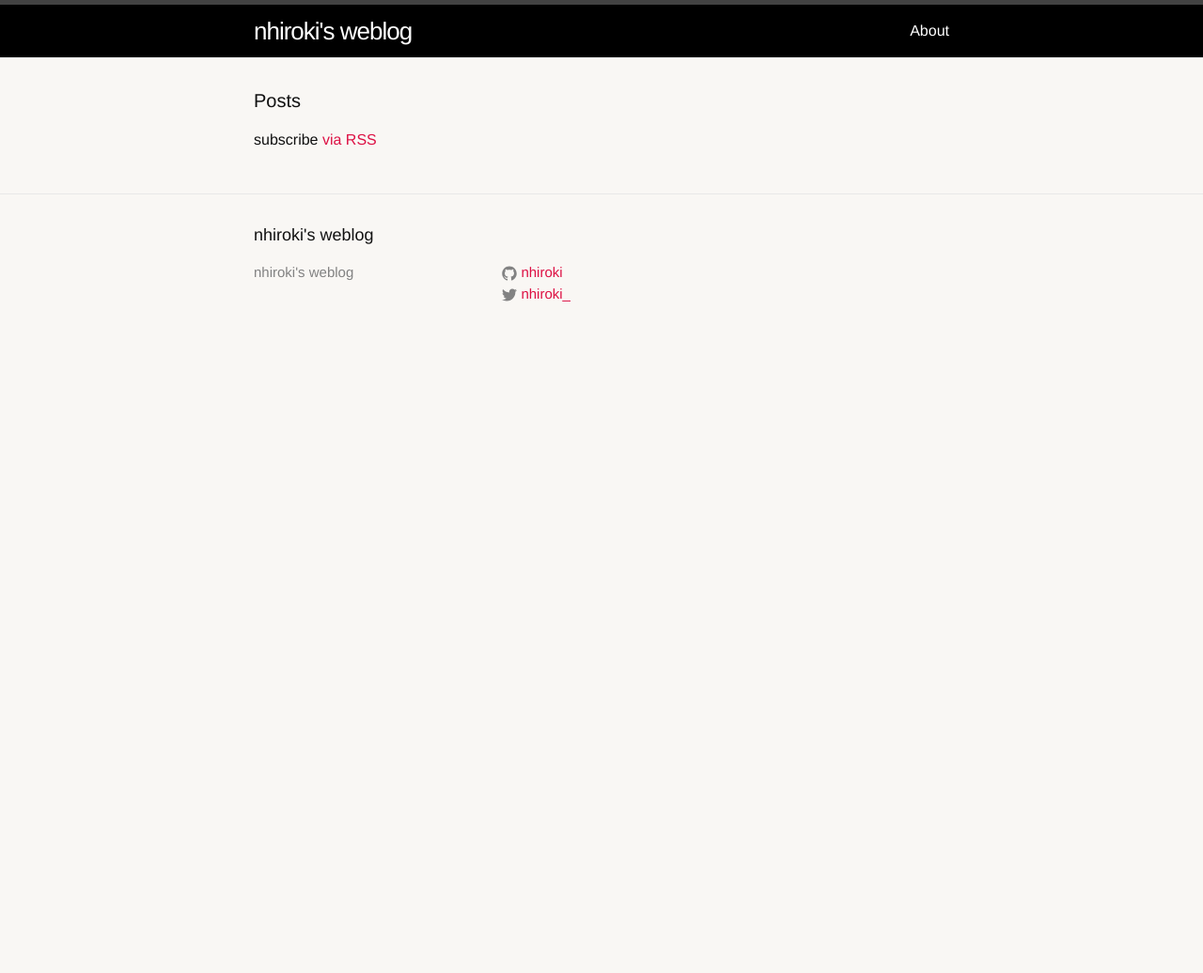
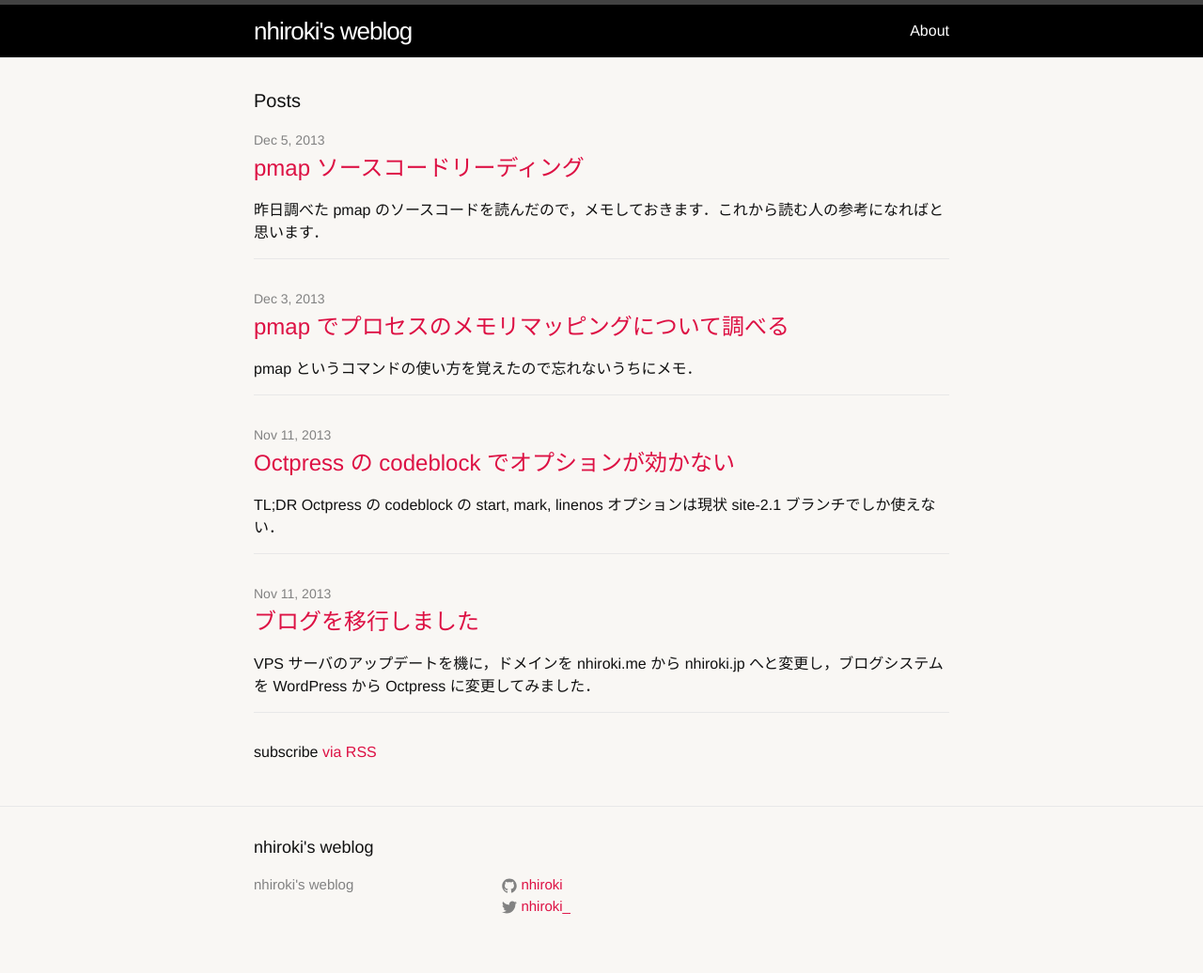
Before and after one commit to nhiroki/nhiroki.github.io, a Jekyll site: the page built from index.html, in a window 1280 px wide. Shown: the whole page at 94% size. Built offline with Jekyll 4.4.1, drawn with Linux system fonts in a browser that asks for light colours; before the commit the page ends 900 px from its top, so only the background shows below that; some of the changed lines change nothing that is shown.

Commit message:
Import existing posts

```diff
--- /dev/null
+++ b/_posts/2013-11-11-blog-migration.md
@@ -0,0 +1,18 @@
+---
+layout: post
+title:  "ブログを移行しました"
+date:   2013-11-11 01:00:00
+categories: Blog
+---
+
+VPS サーバのアップデートを機に，ドメインを nhiroki.me から nhiroki.jp へと変更し，ブログシステムを WordPress から Octpress に変更してみました．
+
+WordPress は管理コンソールで何でもできて使いやすかったのですが，データベース (MySQL) に依存しているためバックアップやサーバ移行に手間がかかること，機能が豊富過ぎてブラックボックスな部分が多いことが気になっていました．
+
+そんな折に Octpress というブログ生成フレームワークのことを知りました．Octpress は Markdown 形式で書かれたファイルから Jekyll と呼ばれる Ruby 製のジェネレータを使って HTML 形式のファイルを生成してくれます．ナビゲーションやカテゴリといったブログに必要な機能もテンプレートに従って自動で生成してくれるため，出来上がったものをそのままウェブサーバにアップロードするだけでブログを公開することができます．ブログにサーバサイドの動的な機能が必要なかったという事実は個人的に目から鱗でした．
+
+Octpress の利点は，小さなツールのため挙動を理解しやすくカスタマイズが容易なこと，記事執筆のワークフローが日常のプログラミングのそれに近いこと (Markdown を書いて，generate して，それを deploy する)，またバイナリデータやデータベースに依存しないためバックアップが取りやすい (Git で簡単に管理できる) ことだと思いました．その代わり，記事の執筆やプラグインの追加といった作業ができる管理コンソールが存在しないので，それらをターミナル上でどうにかできるだけのスキルが必要になります．また，プラグインやテンプレートの種類が WordPress に比べてまだまだ少ないことも人によっては欠点になると思います．
+
+私の場合，そもそも WordPress の機能は豊富過ぎで Octpress の機能だけで十分であったこと，ブログ全体を容易に掌握できる Octpress の方が触ってて気持ちよかったことなどから，こちらを使うことにしました．
+
+使用していて気づいたことなどがあれば今後このブログに書いていこうと思います．
--- /dev/null
+++ b/_posts/2013-11-11-octpress-codeblock.md
@@ -0,0 +1,17 @@
+---
+layout: post
+title:  "Octpress の codeblock でオプションが効かない"
+date:   2013-11-11 02:00:00
+categories: Blog
+---
+
+TL;DR Octpress の codeblock の start, mark, linenos オプションは現状 site-2.1 ブランチでしか使えない．
+
+Octpress の plugin の一つにシンタックスハイライトしたコードを表示する codeblock というものがあります．
+
+公式のドキュメント [octpress.org](http://octopress.org/docs/plugins/codeblock/) を見ると，codeblock のオプションとして start, mark, linenos というものを指定すれば，特定の行をさらにハイライトすることができるとなっていますが，この機能は今日現在 (2013/11/11)，master や 2.5 ブランチ，3.0 ブランチでは取り込まれておらず，site-2.1 ブランチでしか動かないようです (そもそもこのドキュメントは 2.0 用のもので，2011 年からアップデートされてない)．
+
+対応していないブランチを使ってる人は自分で書くか cherry-pick する必要があるのでご注意を．関連する issue は次の通りです．
+
+ * [pygments.rb options not working (Issue #1382)](https://github.com/imathis/octopress/issues/1382)
+ * [codeblock plugin: highlight a line? (Issue #584)](https://github.com/imathis/octopress/issues/584)
--- /dev/null
+++ b/_posts/2013-12-03-pmap.md
@@ -0,0 +1,96 @@
+---
+layout: post
+title:  "pmap でプロセスのメモリマッピングについて調べる"
+date:   2013-12-03 00:00:00
+categories: Linux Memory
+---
+
+pmap というコマンドの使い方を覚えたので忘れないうちにメモ．
+
+pmap は指定したプロセスのメモリマッピングに関する情報を proc ファイルシステムから取得し，表示してくれるツールです．例えば，bash プロセスのメモリマッピングがどんな風になっているか，次のように調べることができます．
+
+{% highlight bash %}
+$ ps | grep bash
+27723 pts/0    00:00:00 bash
+$ pmap 27723
+27723:   bash
+0000000000400000    896K r-x--  /bin/bash
+00000000006e0000      4K r----  /bin/bash
+00000000006e1000     36K rw---  /bin/bash
+00000000006ea000     24K rw---    [ anon ]
+0000000000dde000   4356K rw---    [ anon ]
+00007ffc73ad5000     48K r-x--  /lib/x86_64-linux-gnu/libnss_files-2.15.so
+00007ffc73ae1000   2044K -----  /lib/x86_64-linux-gnu/libnss_files-2.15.so
+00007ffc73ce0000      4K r----  /lib/x86_64-linux-gnu/libnss_files-2.15.so
+00007ffc73ce1000      4K rw---  /lib/x86_64-linux-gnu/libnss_files-2.15.so
+00007ffc73ce2000  13884K r----  /usr/lib/locale/locale-archive
+00007ffc74a71000   1748K r-x--  /lib/x86_64-linux-gnu/libc-2.15.so
+00007ffc74c26000   2048K -----  /lib/x86_64-linux-gnu/libc-2.15.so
+00007ffc74e26000     16K r----  /lib/x86_64-linux-gnu/libc-2.15.so
+00007ffc74e2a000      8K rw---  /lib/x86_64-linux-gnu/libc-2.15.so
+00007ffc74e2c000     20K rw---    [ anon ]
+00007ffc74e31000      8K r-x--  /lib/x86_64-linux-gnu/libdl-2.15.so
+00007ffc74e33000   2048K -----  /lib/x86_64-linux-gnu/libdl-2.15.so
+00007ffc75033000      4K r----  /lib/x86_64-linux-gnu/libdl-2.15.so
+00007ffc75034000      4K rw---  /lib/x86_64-linux-gnu/libdl-2.15.so
+00007ffc75035000    136K r-x--  /lib/x86_64-linux-gnu/libtinfo.so.5.9
+00007ffc75057000   2048K -----  /lib/x86_64-linux-gnu/libtinfo.so.5.9
+00007ffc75257000     16K r----  /lib/x86_64-linux-gnu/libtinfo.so.5.9
+00007ffc7525b000      4K rw---  /lib/x86_64-linux-gnu/libtinfo.so.5.9
+00007ffc7525c000    136K r-x--  /lib/x86_64-linux-gnu/ld-2.15.so
+00007ffc7545a000     12K rw---    [ anon ]
+00007ffc75475000     28K r--s-  /usr/lib/x86_64-linux-gnu/gconv/gconv-modules.cache
+00007ffc7547c000      8K rw---    [ anon ]
+00007ffc7547e000      4K r----  /lib/x86_64-linux-gnu/ld-2.15.so
+00007ffc7547f000      8K rw---  /lib/x86_64-linux-gnu/ld-2.15.so
+00007fffa9298000    132K rw---    [ stack ]
+00007fffa92c1000      8K r-x--    [ anon ]
+ffffffffff600000      4K r-x--    [ anon ]
+ total            29748K
+{% endhighlight %}
+
+左から，仮想アドレス，仮想マッピングサイズ，アクセス権，マッピング名を意味しています．マッピング名のうち，anon は名前付きオブジェクトやファイルに関連付いていないメモリ，もしくはマッピング名が分からないものに対して表示されます．stack はメインスタックです．
+
+-x オプションを追加すると，RSS (Resident Set Size) や Dirty page に関する情報も得られます．
+
+{% highlight bash %}
+$ pmap -x 27723
+27723:   bash
+Address           Kbytes     RSS   Dirty Mode   Mapping
+0000000000400000       0     652       0 r-x--  bash
+00000000006e0000       0       4       4 r----  bash
+00000000006e1000       0      36      36 rw---  bash
+00000000006ea000       0      24      24 rw---    [ anon ]
+0000000000dde000       0    4352    4352 rw---    [ anon ]
+00007ffc73ad5000       0      16       0 r-x--  libnss_files-2.15.so
+00007ffc73ae1000       0       0       0 -----  libnss_files-2.15.so
+00007ffc73ce0000       0       4       4 r----  libnss_files-2.15.so
+00007ffc73ce1000       0       4       4 rw---  libnss_files-2.15.so
+00007ffc73ce2000       0      52       0 r----  locale-archive
+00007ffc74a71000       0     664       0 r-x--  libc-2.15.so
+00007ffc74c26000       0       0       0 -----  libc-2.15.so
+00007ffc74e26000       0      16      16 r----  libc-2.15.so
+00007ffc74e2a000       0       8       8 rw---  libc-2.15.so
+00007ffc74e2c000       0      20      20 rw---    [ anon ]
+00007ffc74e31000       0       8       0 r-x--  libdl-2.15.so
+00007ffc74e33000       0       0       0 -----  libdl-2.15.so
+00007ffc75033000       0       4       4 r----  libdl-2.15.so
+00007ffc75034000       0       4       4 rw---  libdl-2.15.so
+00007ffc75035000       0     116       0 r-x--  libtinfo.so.5.9
+00007ffc75057000       0       0       0 -----  libtinfo.so.5.9
+00007ffc75257000       0      16      16 r----  libtinfo.so.5.9
+00007ffc7525b000       0       4       4 rw---  libtinfo.so.5.9
+00007ffc7525c000       0     112       0 r-x--  ld-2.15.so
+00007ffc7545a000       0      12      12 rw---    [ anon ]
+00007ffc75475000       0      24       0 r--s-  gconv-modules.cache
+00007ffc7547c000       0       8       8 rw---    [ anon ]
+00007ffc7547e000       0       4       4 r----  ld-2.15.so
+00007ffc7547f000       0       8       8 rw---  ld-2.15.so
+00007fffa9298000       0      48      48 rw---    [ stack ]
+00007fffa92c1000       0       4       0 r-x--    [ anon ]
+ffffffffff600000       0       0       0 r-x--    [ anon ]
+----------------  ------  ------  ------
+total kB           29776    6224    4576
+{% endhighlight %}
+
+pmap は，ps や top といったコマンドと一緒に [Procps (The /proc file system utilities)](http://procps.sourceforge.net/) と呼ばれるユーティリティに含まれています．
--- /dev/null
+++ b/_posts/2013-12-05-pmap-reading.md
@@ -0,0 +1,204 @@
+---
+layout: post
+title:  "pmap ソースコードリーディング"
+date:   2013-12-05 00:00:00
+categories: Linux Memory
+---
+
+昨日調べた pmap のソースコードを読んだので，メモしておきます．これから読む人の参考になればと思います．
+
+pmap は指定したプロセスのメモリマッピングに関する情報を proc ファイルシステムから取得し，表示してくれるツールです．使い方はこちらの記事を参照してください．
+
+pmap は procps と呼ばれるユーティリティ群の一つとして公開されています．ソースコードは procps の公式サイト からダウンロードできます．今回は procps 3.2.8 を読んでみました．
+
+展開したファイルの中の pmap.c が本体です．372 行しかないので，気楽に読めます．
+
+#ソースコードの詳細#
+
+それでは，main 関数から見ていきます．
+
+**main 関数**
+
+長めですが，大半はオプションの解析です．360 行目辺りからが実際の処理を行なっている部分です．
+
+{% highlight c %}
+// pmap.c
+359   discover_shm_minor();
+360
+361   pidlist[count] = 0;  // old libproc interface is zero-terminated
+362   PT = openproc(PROC_FILLSTAT|PROC_FILLARG|PROC_PID, pidlist);
+363   while(readproc(PT, &p)){
+364     ret |= one_proc(&p);
+365     if(p.cmdline) free((void*)*p.cmdline);
+366     count--;
+367   }
+368   closeproc(PT);
+{% endhighlight %}
+
+ * discover_shm_minor 関数は共有メモリのメモリマッピング名を取るためのものです．詳細は後で見ます．
+ * pidlist は引数で渡されたプロセス ID (pid) を詰め込んだリストです．
+ * openproc/readproc/closeproc は PROCTAB (Process Table) というプロセスに関する情報を保持する構造体の初期化，読み込み，クローズを行う関数です．pmap ではここで取得する情報をほとんど使用しないので，今回は気にしないことにします．
+
+readproc で読み込んだ情報を順次 one_proc 関数で処理します．
+
+**one_proc 関数**
+
+プロセスに関する情報を実際に読み取る関数です．
+
+{% highlight c %}
+// pmap.c
+137   sprintf(buf,"/proc/%u/maps",p->tgid);
+138   if(!freopen(buf, "r", stdin)) return 1;
+{% endhighlight %}
+
+tgid (Task Group ID) は PID を意味しています．”/proc/[pid]/maps” がプロセスのメモリマッピングに関する情報を提供しており，これを読み取るためにオープンしています．
+
+{% highlight c %}
+// pmap.c
+154   while(fgets(mapbuf,sizeof mapbuf,stdin)){
+155     char flags[32];
+156     char *tmp; // to clean up unprintables
+157     unsigned KLONG start, end, diff;
+158     unsigned long long file_offset, inode;
+159     unsigned dev_major, dev_minor;
+160     sscanf(mapbuf,"%"KLF"x-%"KLF"x %31s %Lx %x:%x %Lu", &start, &end, flags, &file_offset, &dev_major, &dev_minor, &inode);
+{% endhighlight %}
+
+154 行目の while 文で，メモリマッピングを行単位で読み取っています．160 行目の sscanf では，
+
+
+> 7fb242da5000-7fb242da6000 rw-p 00026000 fc:01 8519822 /lib/x86_64-linux-gnu/libtinfo.so.5.9
+
+のようなメモリマップ情報を，
+
+> start: 7fb242da5000
+> end: 7fb242da6000
+> flags: rw-p
+> file_offset: 00026000
+> dev_major: fc
+> dev_minor: 01
+> inode: 8519822
+
+ようにパースします．あとはオプションに応じて必要な情報を集め，それらを整形して出力しています．
+
+**mapping_name 関数**
+
+{% highlight c %}
+// pmap.c
+189       const char *cp = mapping_name(p, start, diff, mapbuf, 0, dev_major, dev_minor, inode);
+{% endhighlight %}
+
+189 行目などで呼び出している mapping_name 関数は，その名の通りマッピング名 (ライブラリ名や [ stack ], [ anon ] など) を取得するための関数です．
+
+{% highlight c %}
+// pmap.c
+ 99 static const char *mapping_name(proc_t *p, unsigned KLONG addr, unsigned KLONG len, const char *mapbuf, unsigned showpath, unsigned dev_major, unsigned dev_minor, unsigned long long inode){
+100   const char *cp;
+101
+102   if(!dev_major && dev_minor==shm_minor && strstr(mapbuf,"/SYSV")){
+103     static char shmbuf[64];
+104     snprintf(shmbuf, sizeof shmbuf, "  [ shmid=0x%Lx ]", inode);
+105     return shmbuf;
+106   }
+107
+108   cp = strrchr(mapbuf,'/');
+109   if(cp){
+110     if(showpath) return strchr(mapbuf,'/');
+111     return cp[1] ? cp+1 : cp;
+112   }
+113
+114   cp = strchr(mapbuf,'/');
+115   if(cp){
+116     if(showpath) return cp;
+117     return strrchr(cp,'/') + 1;  // it WILL succeed
+118   }
+119
+120   cp = "  [ anon ]";
+121   if( (p->start_stack >= addr) && (p->start_stack <= addr+len) )  cp = "  [ stack ]";
+122   return cp;
+123 }
+{% endhighlight %}
+
+102 行目から 106 行目は共有メモリに関するマッピング名を取得する部分です．これは先程スキップした discover_shm_minor 関数が関わってくるので，詳しくは次の項を見てください．
+
+108 行目から 118 行目はメモリマップの情報から ‘/’ を探すことで，マッピング名に当たる部分 (e.g. “/lib/x86_64-linux-gnu/libc-2.15.so”) を見つけようとしています．
+
+121 行目ではマッピングのアドレスがメインスタックの範囲に含まれているか判定し，含まれる場合は “[ stack ]” とします．
+
+これらの処理でマッピング名が分からなかった場合は “[ anon ]” とします．
+
+**discover_shm_minor 関数**
+
+pmap ではマッピング名を取得する際に，デバイスのマイナー番号 (dev_minor) が特定の番号のものを SYSV 共有メモリのマッピングとして判定するようです．その特定の番号を取得するのがこの関数です．
+
+デバイス番号を取得するために，一旦 SYSV 共有メモリを自身にアタッチし，そのマッピング情報を調べるということをしています．
+
+{% highlight c %}
+// pmap.c
+53 static void discover_shm_minor(void){
+54   void *addr;
+55   int shmid;
+56   char mapbuf[256];
+57
+58   if(!freopen("/proc/self/maps", "r", stdin)) return;
+59
+{% endhighlight %}
+
+58 行目で “/proc/self/maps” をオープンしていますが，これは読み込みを行うプロセス自身のメモリマッピングに関する情報を保持しています．この場合だと pmap のメモリマッピングに関する情報が取得されます．
+
+{% highlight c %}
+// pmap.c
+60   // create
+61   shmid = shmget(IPC_PRIVATE, 42, IPC_CREAT | 0666);
+62   if(shmid==-1) return; // failed; oh well
+63   // attach
+64   addr = shmat(shmid, NULL, SHM_RDONLY);
+65   if(addr==(void*)-1) goto out_destroy;
+{% endhighlight %}
+
+60 行目から 65 行目で，共有メモリの割り当てを行なっています．SYSV 共有メモリの使い方は下記を参照してください．
+
+ * [Man page of SHMGET](http://linuxjm.sourceforge.jp/html/LDP_man-pages/man2/shmget.2.html)
+
+{% highlight c %}
+// pmap.c
+67   while(fgets(mapbuf, sizeof mapbuf, stdin)){
+68     char flags[32];
+69     char *tmp; // to clean up unprintables
+70     unsigned KLONG start, end;
+71     unsigned long long file_offset, inode;
+72     unsigned dev_major, dev_minor;
+73     sscanf(mapbuf,"%"KLF"x-%"KLF"x %31s %Lx %x:%x %Lu", &start, &end, flags, &file_offset, &dev_major, &dev_minor, &inode);
+74     tmp = strchr(mapbuf,'\n');
+75     if(tmp) *tmp='\0';
+76     tmp = mapbuf;
+77     while(*tmp){
+78       if(!isprint(*tmp)) *tmp='?';
+79       tmp++;
+80     }
+81     if(start > (unsigned long)addr) continue;
+82     if(dev_major) continue;
+83     if(flags[3] != 's') continue;
+84     if(strstr(mapbuf,"/SYSV")){
+85       shm_minor = dev_minor;
+86       break;
+87     }
+88   }
+{% endhighlight %}
+
+67 行目以降では，自身のメモリマップから先ほどアタッチした共有メモリを探しています．start アドレスがアタッチした共有メモリよりも後ろにあり，デバイスのメジャー番号が 0，フラグが “s”hared で，かつマッピング情報に ”/SYSV” を含んでいるものを探し，そのデバイスマイナー番号を採用しています．
+
+以上が共有メモリのデバイスマイナー番号を取得する流れです．この番号をもとに，mapping_name 関数で共有メモリかどうかの判定を行います．
+
+#まとめ#
+
+プロセスのメモリマップについて表示してくれる pmap というツールのソースコードを読みました．メモリマップの情報は “/proc/[pid]/maps” の情報をパースしており，各マッピングの名前を取得する方法なども分かりました．
+
+procps ユーティリティには top や vmstat といったコマンドも含まれており，こちらもそのうち読みたいと思っています．
+
+#参考#
+
+ * [procps – Home Page]([http://procps.sourceforge.net/)
+ * [Man page of PMAP](http://linuxjm.sourceforge.jp/html/procps/man1/pmap.1.html)
+ * [Man page of PROC](http://linuxjm.sourceforge.jp/html/LDP_man-pages/man5/proc.5.html)
+ * [pmap でプロセスのメモリマッピングについて調べる – nhiroki’s weblog](2013/12/03/pmap/)
--- a/about.md
+++ b/about.md
@@ -1,11 +1,15 @@
 ---
 layout: page
 title: About
+date: 2014/08/30
 permalink: /about/
 ---
 
-This is the base Jekyll theme. You can find out more info about customizing your Jekyll theme, as well as basic Jekyll usage documentation at [jekyllrb.com](http://jekyllrb.com/)
+ソフトウェアエンジニア
 
-You can find the source code for the Jekyll new theme at: [github.com/jglovier/jekyll-new](https://github.com/jglovier/jekyll-new)
+#発表したもの#
 
-You can find the source code for Jekyll at [github.com/jekyll/jekyll](https://github.com/jekyll/jekyll)
+* 2014.06.27 「LevelDB のちょっとした話 (LT)」 (天下一 InfluxDB 勉強会) ([slide](https://docs.google.com/a/chromium.org/presentation/d/1rqB-7G1CD0PQ74UGr2OKqpwOxVenXYeJIU_FzgskvKA/edit#slide=id.p))
+* 2013.06.11 「syncFileSystem API (LT)」 (Webオフライン技術研究会#01、Webアーキテクチャ技術研究会#01 by html5jえんぷら部)
+* 2013.02.28 「Introduction to NativeClient (LT)」 (第4回若手Webエンジニア交流会)
+* 2012.07.13 「Web ブラウザが支える技術 (LT)」 (第1回若手Webエンジニア交流会)
```
